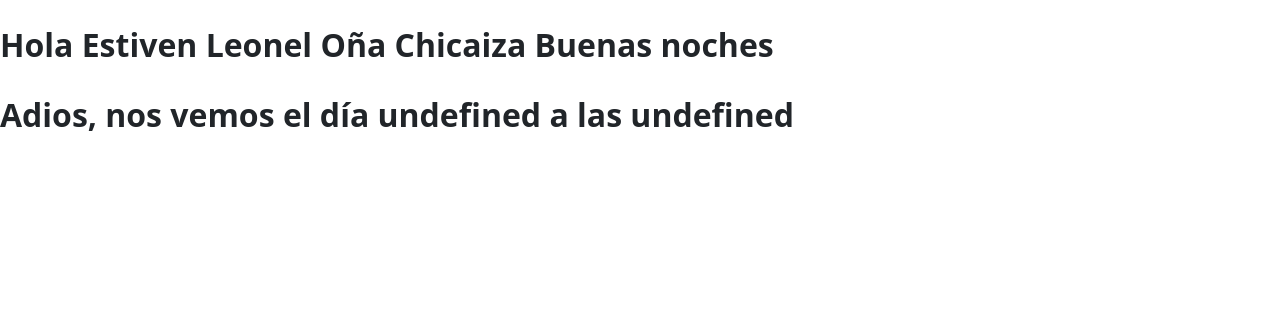
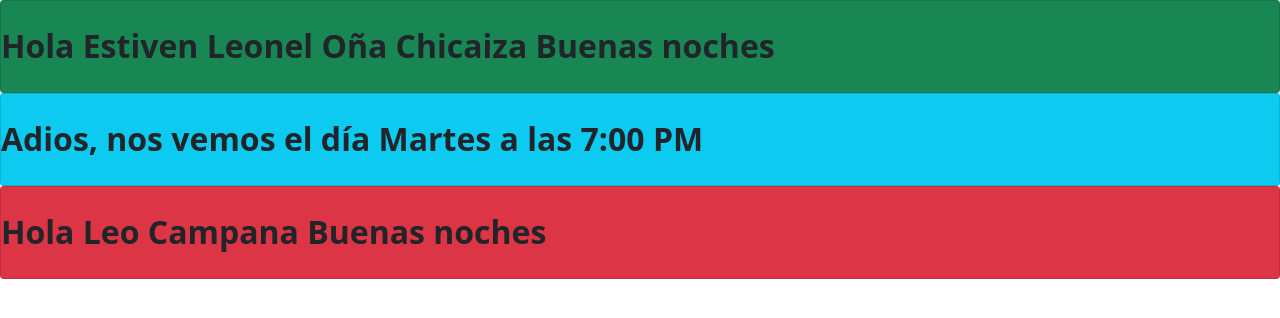
Before and after one commit to egestivo/Programaci-n-Integrativa-de-Componentes, a plain HTML site: page PRY_ES_MODULES/index.html in a window 1280 px wide. Drawn offline with Linux system fonts and the light colour scheme.

Commit message:
ES MODULES

```diff
--- a/PRY_ES_MODULES/index.html
+++ b/PRY_ES_MODULES/index.html
@@ -7,8 +7,10 @@
     <link rel="stylesheet" href="./public/vendor/bootstrap/css/bootstrap.min.css">
 </head>
 <body>
-    <saludo-clase></saludo-clase>
-    <despedida-clase></despedida-clase>
+    <saludo-clase class="card bg-success" nombres="Estiven Leonel" apellidos="Oña Chicaiza"></saludo-clase>
+    <despedida-clase class="card bg-info" diaSemana="Martes" hora="7:00 PM"></despedida-clase>
+
+    <saludo-clase class="card bg-danger" nombres="Leo" apellidos="Campana"></saludo-clase>
     <script type="module" src="./public/js/main.js"></script>
     <script src="./public/vendor/bootstrap/js/bootstrap.min.js"></script>
 </body>
--- a/PRY_ES_MODULES/public/js/despedida.js
+++ b/PRY_ES_MODULES/public/js/despedida.js
@@ -1,2 +1,7 @@
 export let diaSemana;
 export let hora;
+
+export function diaHOra(nuevoDiaSemana, nuevaHora) {
+    diaSemana = nuevoDiaSemana;
+    hora = nuevaHora;
+}
--- a/PRY_ES_MODULES/public/js/despedidaPorClase.js
+++ b/PRY_ES_MODULES/public/js/despedidaPorClase.js
@@ -1,9 +1,10 @@
-import { diaSemana, hora } from "./despedida.js";
+import { diaSemana, hora, diaHOra } from "./despedida.js";
 
 export class DespedidaPorClase extends HTMLElement {
     constructor() {
         super();
         const shadow = this.attachShadow({ mode: 'open' });
+        diaHOra(this.getAttribute('diaSemana'), this.getAttribute('hora'));
 
         shadow.innerHTML = `
             <h1>Adios, nos vemos el día ${diaSemana} a las ${hora}</h1>
--- a/PRY_ES_MODULES/public/js/saludo.js
+++ b/PRY_ES_MODULES/public/js/saludo.js
@@ -3,8 +3,13 @@ export function fn_saludar(nombres, apellidos) {
 }
 
 
-//puedes exportar funciones e incluso variables y constantes
+//puedes exportar funciones e incluso variables yonstantes
 export const mensajeDespedida = '¿Ya te vas? Esperamos verte de nuevo muy pronto!';
 
-export let nombres = "Estiven Leonel";
-export let apellidos = "Oña Chicaiza";
+export let nombres;
+export let apellidos;
+
+export function nombresApellidos(nuevosNombres, nuevosApellidos) {
+    nombres = nuevosNombres;
+    apellidos = nuevosApellidos;
+}
--- a/PRY_ES_MODULES/public/js/saludoPorClase.js
+++ b/PRY_ES_MODULES/public/js/saludoPorClase.js
@@ -1,9 +1,11 @@
-import { nombres, apellidos } from './saludo.js';
+import { nombres, apellidos, nombresApellidos } from './saludo.js';
 
 export class SaludoPorClase extends HTMLElement {
     constructor() {
         super();
         const shadow = this.attachShadow({ mode: 'open' });
+
+        nombresApellidos(this.getAttribute('nombres'), this.getAttribute('apellidos'));
 
         shadow.innerHTML = `
             <h1>Hola ${nombres} ${apellidos} Buenas noches</h1>
```
